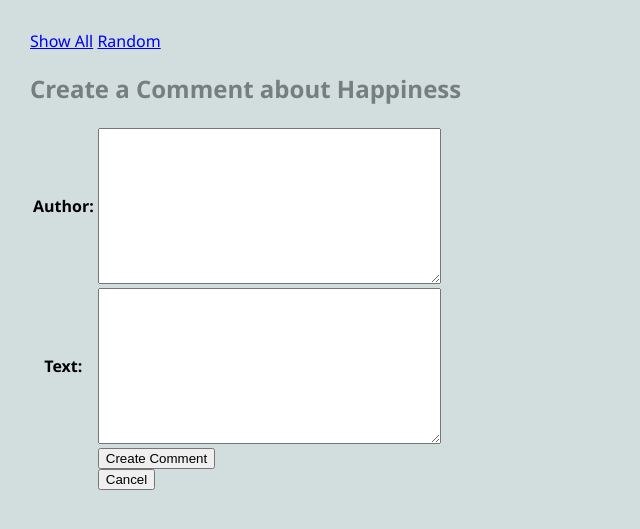
After one commit to Keithy111/cs412, a Django app: page /blog/article/1/create_comment in a window 1280 px wide. The commit adds this page. Shown: the top 529 px of the page, without its empty margins (0-640 px from the left). Run offline with Django 4.2, Linux system fonts and the light colour scheme; data comes from the database, SQL or seed files in the repository; both versions use the stored data as it was after the commit.

Commit message:
example from class

```diff
--- a/blog/admin.py
+++ b/blog/admin.py
@@ -5,3 +5,4 @@ from .models import *
 
 # Register your models here.
 admin.site.register(Article)
+admin.site.register(Comment)
--- /dev/null
+++ b/blog/forms.py
@@ -0,0 +1,13 @@
+# blog/forms.py
+
+from django import forms
+from .models import Comment
+
+class CreateCommentForm(forms.ModelForm):
+    '''A form to add a COmment on an Article to the database'''
+
+    class Meta:
+        '''Associate this HTML form with the Comment data model'''
+        model = Comment
+        # fields = ['article', 'author', 'text'] # which fields to include in the form
+        fields = ['author', 'text'] # which fields to include in the form]
--- a/blog/models.py
+++ b/blog/models.py
@@ -19,3 +19,23 @@ class Article(models.Model):
     '''Return a string representation of this object.'''
 
     return f'{self.title} by {self.author}'
+
+  def get_comments(self):
+        '''Return all of the comments about this article.'''
+        comments = Comment.objects.filter(article=self)
+        return comments
+
+class Comment(models.Model):
+    '''Encapsulate the idea of a Comment on an Article.'''
+
+    # data attributes of a Comment:
+
+    # model the 1 to many relationship with Article (foreign key)
+    article = models.ForeignKey("Article", on_delete=models.CASCADE) ## if article gets deleted delete the comments as well
+    author = models.TextField(blank=False)
+    text = models.TextField(blank=False)
+    published = models.DateTimeField(auto_now=True)
+
+    def __str__(self):
+        '''Return a string representation of this Comment object.'''
+        return f'{self.text}'
--- a/blog/templates/blog/base.html
+++ b/blog/templates/blog/base.html
@@ -1,19 +1,26 @@
-<!-- templates/base.html -->
-<!-- blog/templates/blog/base.html -->
+<!-- blog/templates/blog/base.html
+ A template with common HTML code that will be re-used by
+ all of the other templates.
+ -->
+
 {% load static %}
 <html>
 
 <head>
-  <title>Blog</title>
+  <title>Our Blog</title>
   <link rel="stylesheet" href="{% static 'styles-blog.css' %}">
 </head>
 
 <body>
-  <header>
-    <h1>Blog</h1>
-  </header>
+  <nav>
+    <ul>
+      <li><a href="{% url 'show_all' %}">Show All</a></li>
+      <li><a href="{% url 'random' %}">Random</a></li>
+    </ul>
+  </nav>
 
   {% block content %}
+  <!-- fill in this section with specific page detail -->
   {% endblock %}
 
 </body>
--- /dev/null
+++ b/blog/templates/blog/create_comment_form.html
@@ -0,0 +1,34 @@
+<!-- blog/templates/blog/create_comment_form.html -->
+
+{% extends 'blog/base.html' %}
+
+{% block content %}
+
+<h2>Create a Comment about {{article.title}}</h2>
+
+<form method="POST">
+  {% csrf_token %}
+  <!-- simple way to display the form, all one line -->
+  <!-- {{form}} -->
+
+  <!-- each field on its own line -->
+  <!-- {{form.as_p}} -->
+
+  <table>
+    <!-- display form as a table -->
+    {{form.as_table}}
+
+    <tr>
+      <td></td>
+      <td><input type="submit" name="submit" value="Create Comment">
+</form>
+<!-- NOTE: the cancel button is its own form!!!! -->
+<form action="{% url 'article' article.pk %}">
+  <input type="submit" name="Cancel" value="Cancel">
+</form>
+</td>
+</tr>
+</table>
+
+
+{% endblock %}
--- a/blog/templates/blog/show_all.html
+++ b/blog/templates/blog/show_all.html
@@ -11,11 +11,15 @@
   {% for a in articles %}
   <article>
     {% if a.image_url %}
-    <img src="{{a.image_url}}" alt="{{a.image_url}}">
+    <a href="{% url 'article' a.pk %}">
+      <img src="{{a.image_url}}" alt="{{a.image_url}}">
+    </a>
     {% endif %}
 
     <div>
       <h2>{{a.title}}</h2>
+
+
       <strong>by {{a.author}} at {{a.published}}</strong>
       <p>
         {{a.text}}
--- a/blog/urls.py
+++ b/blog/urls.py
@@ -1,10 +1,17 @@
 ## blog/urls.py
-## description: URL patterns for the hw app
+## description: URL patterns for the blog app
 
 from django.urls import path
-from .views import ShowAllView # our view class definition
+from django.conf import settings
+from . import views
 
+# all of the URLs that are part of this app
 urlpatterns = [
-    # map the URL (empty string) to the view
-    path('', ShowAllView.as_view(), name='show_all'), # generic class-based view
+    path(r'', views.RandomArticleView.as_view(), name="random"),
+    path(r'show_all', views.ShowAllView.as_view(), name="show_all"),
+    path(r'article/<int:pk>', views.ArticleView.as_view(), name="article"),
+    # path(r'create_comment', views.CreateCommentView.as_view(), name="create_comment"),
+    path(r'article/<int:pk>/create_comment', views.CreateCommentView.as_view(), name="create_comment"), ## NEW
+
+
 ]
--- a/blog/views.py
+++ b/blog/views.py
@@ -1,14 +1,93 @@
 # blog/views.py
-# Define the views for the blog app:
-#from django.shortcuts import render
+# define the views for the blog app
+from django.shortcuts import render
+from django.urls import reverse
+from typing import Any
 
-from .models import Article # import the models(Article)
-from django.views.generic import ListView
+# Create your views here.
+from django.views.generic import ListView, DetailView, CreateView ## NEW
+from .models import * ## import the models (e.g., Article)
+from .forms import * ## import the forms (e.g., CreateCommentForm)
+
+import random
 
 # class-based view
 class ShowAllView(ListView):
-    '''Create a subclass of ListView to display all blog articles.'''
+    '''the view to show all Articles'''
+    model = Article # the model to display
+    template_name = 'blog/show_all.html'
+    context_object_name = 'articles' # context variable to use in the template
 
-    model = Article # retrieve objects of type Article from the database
-    template_name = 'blog/show_all.html'
-    context_object_name = 'articles' # how to find the data in the template file
+class RandomArticleView(DetailView):
+    '''Display one Article selected at Random'''
+    model = Article # the model to display
+    template_name = "blog/article.html"
+    context_object_name = "article"
+
+    # AttributeError: Generic detail view RandomArticleView must be called with either an object pk or a slug in the URLconf.
+    # one solution: implement get_object method
+    def get_object(self):
+        '''Return one Article chosed at random.'''
+
+        # explicitly add an error to generate a call stack trace:
+        # y = 3 / 0
+
+        # retrieve all of the articles
+        all_articles = Article.objects.all()
+        # pick one at random
+        article = random.choice(all_articles)
+        return article
+
+class ArticleView(DetailView):
+    '''Display one Article selected by PK'''
+    model = Article # the model to display
+    template_name = "blog/article.html"
+    context_object_name = "article"
+
+class CreateCommentView(CreateView):
+    '''
+    A view to create a Comment on an Article.
+    on GET: send back the form to display
+    on POST: read/process the form, and save new Comment to the database
+    '''
+
+    form_class = CreateCommentForm
+    template_name = "blog/create_comment_form.html"
+
+    def get_context_data(self, **kwargs: Any) -> dict[str, Any]:
+
+        # get the context data from the sueprclass
+        context =  super().get_context_data(**kwargs)
+
+        # find the Article identified by the PK from the URL pattern
+        article = Article.objects.get(pk=self.kwargs['pk'])
+
+        # add the Article referred to by the URL into this context
+        context['article'] = article
+        return context
+
+    def get_success_url(self) -> str:
+        '''Return the URL to redirect to on success.'''
+        # return 'show_all' # a valid URL pattern
+        # return reverse('show_all') # look up the URL called "show_all"
+
+        # find the Article identified by the PK from the URL pattern
+        article = Article.objects.get(pk=self.kwargs['pk'])
+        return reverse('article', kwargs={'pk':article.pk})
+        # return reverse('article', kwargs=self.kwargs)
+
+    def form_valid(self, form):
+        '''This method is called after the form is validated,
+        before saving data to the database.'''
+
+        print(f'CreateCommentView.form_valid(): form={form.cleaned_data}')
+        print(f'CreateCommentView.form_valid(): self.kwargs={self.kwargs}')
+
+        # find the Article identified by the PK from the URL pattern
+        article = Article.objects.get(pk=self.kwargs['pk'])
+
+        # attach this Article to the instance of the Comment to set its FK
+        form.instance.article = article # like: comment.article = article
+
+        # delegate work to superclass version of this method
+        return super().form_valid(form)
```
Also changed, not shown: blog/templates/blog/article.html (added, +48 -0 lines), blog/migrations/0003_comment.py (added), db.sqlite3.
